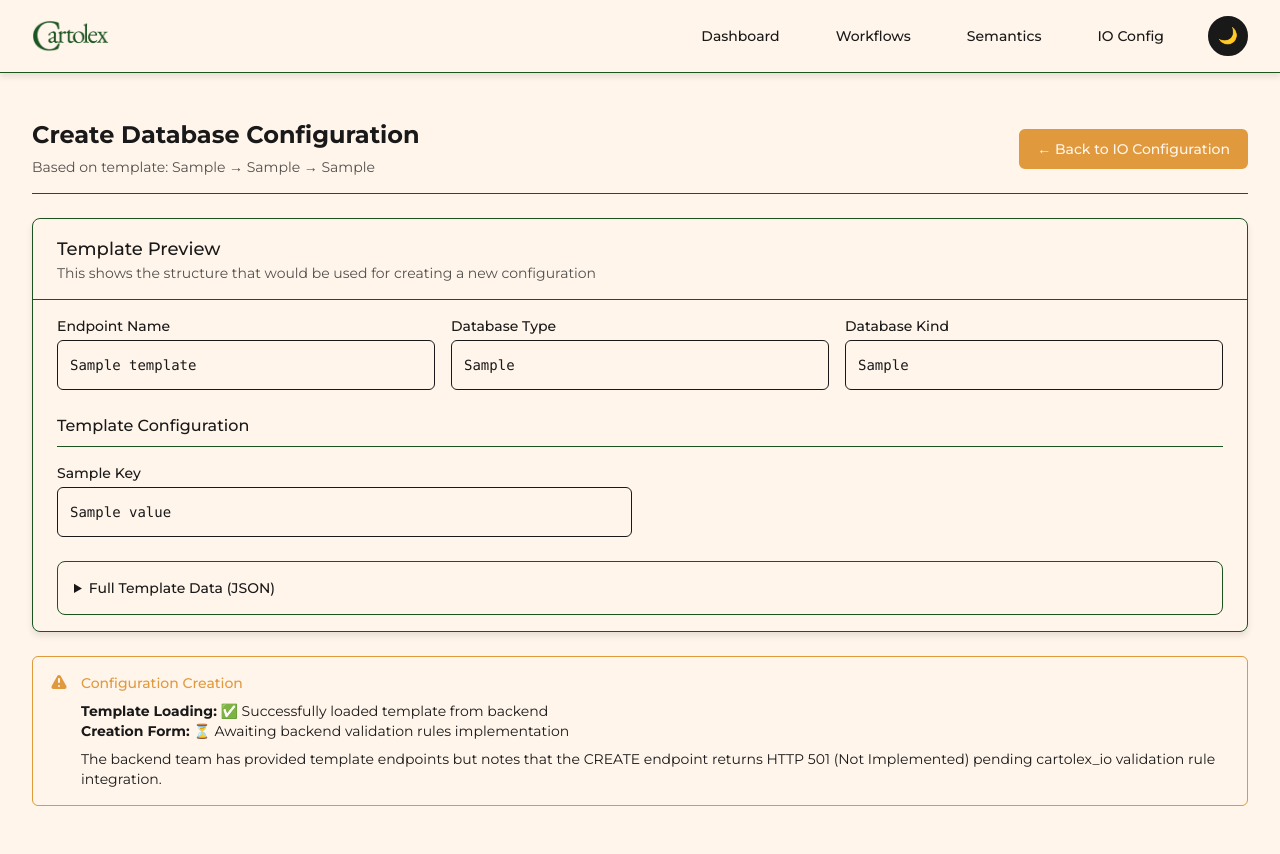
After one commit to anderzzz/cartolex_user_app, a Flask app: template cartolex_user_app/templates/io/create.html in a window 1280 px wide. The commit adds this page. Run offline with Flask 2, Linux system fonts and the light colour scheme; the template is opened without the code that fills it: most values are stand-ins (such as "Sample title", 1, 10 or a date in 2020); some libraries are stand-ins or nearby versions.

Commit message:
Integrate additional IO endpoints and methods, first iteration

```diff
--- /dev/null
+++ b/cartolex_user_app/templates/io/create.html
@@ -0,0 +1,123 @@
+{% extends "base.html" %}
+
+{% block content %}
+<div class="px-4 py-6 sm:px-0">
+    <!-- Header -->
+    <div class="border-b esevioz-border-dominant pb-4 mb-6">
+        <div class="flex items-center justify-between">
+            <div>
+                <h2 class="text-2xl font-bold leading-7 esevioz-text">Create Database Configuration</h2>
+                <p class="mt-2 text-sm esevioz-text opacity-75">
+                    Based on template: {{ template_endpoint }} → {{ template_db_type }} → {{ template_db_kind }}
+                </p>
+            </div>
+            <a href="{{ url_for('io_config.index') }}"
+               class="esevioz-btn-secondary px-4 py-2 text-sm font-medium rounded-md">
+                ← Back to IO Configuration
+            </a>
+        </div>
+    </div>
+
+    <!-- Template Information -->
+    {% if template_data %}
+    <div class="esevioz-card esevioz-shadow rounded-lg mb-6">
+        <div class="px-6 py-4 border-b esevioz-border-dominant">
+            <h3 class="text-lg font-medium esevioz-text">Template Preview</h3>
+            <p class="text-sm esevioz-text opacity-75">This shows the structure that would be used for creating a new configuration</p>
+        </div>
+
+        <div class="px-6 py-4">
+            <!-- Template Metadata -->
+            <div class="grid grid-cols-1 md:grid-cols-3 gap-4 mb-6">
+                <div>
+                    <label class="block text-sm font-medium esevioz-text mb-1">Endpoint Name</label>
+                    <div class="p-3 esevioz-bg border esevioz-border rounded-md">
+                        <code class="text-sm esevioz-text">{{ template_data.endpoint_name or 'Not specified' }}</code>
+                    </div>
+                </div>
+                <div>
+                    <label class="block text-sm font-medium esevioz-text mb-1">Database Type</label>
+                    <div class="p-3 esevioz-bg border esevioz-border rounded-md">
+                        <code class="text-sm esevioz-text">{{ template_data.db_type or template_db_type }}</code>
+                    </div>
+                </div>
+                <div>
+                    <label class="block text-sm font-medium esevioz-text mb-1">Database Kind</label>
+                    <div class="p-3 esevioz-bg border esevioz-border rounded-md">
+                        <code class="text-sm esevioz-text">{{ template_data.db_kind or template_db_kind }}</code>
+                    </div>
+                </div>
+            </div>
+
+            <!-- Template Configuration -->
+            {% if template_data.template %}
+            <div>
+                <h4 class="text-md font-medium esevioz-text border-b esevioz-border-dominant pb-2 mb-4">Template Configuration</h4>
+                <div class="grid grid-cols-1 md:grid-cols-2 gap-4">
+                    {% for key, value in template_data.template.items() %}
+                    <div>
+                        <label class="block text-sm font-medium esevioz-text mb-1">{{ key.replace('_', ' ').title() }}</label>
+                        <div class="p-3 esevioz-bg border esevioz-border rounded-md">
+                            {% if value is mapping %}
+                                <pre class="text-xs esevioz-text overflow-auto"><code>{{ value | tojson(indent=2) }}</code></pre>
+                            {% else %}
+                                <code class="text-sm esevioz-text">{{ value }}</code>
+                            {% endif %}
+                        </div>
+                    </div>
+                    {% endfor %}
+                </div>
+            </div>
+            {% endif %}
+
+            <!-- Full Template JSON -->
+            <div class="mt-6">
+                <details class="esevioz-card p-4 rounded-lg">
+                    <summary class="text-sm font-medium esevioz-text cursor-pointer">Full Template Data (JSON)</summary>
+                    <div class="mt-3 p-3 bg-gray-50 border rounded-md">
+                        <pre class="text-xs text-gray-600 overflow-auto"><code>{{ template_data | tojson(indent=2) }}</code></pre>
+                    </div>
+                </details>
+            </div>
+        </div>
+    </div>
+
+    <!-- Creation Status Notice -->
+    <div class="esevioz-bg border esevioz-border-highlight rounded-md p-4">
+        <div class="flex">
+            <div class="flex-shrink-0">
+                <svg class="h-5 w-5 esevioz-highlight" fill="currentColor" viewBox="0 0 20 20">
+                    <path fill-rule="evenodd" d="M8.257 3.099c.765-1.36 2.722-1.36 3.486 0l5.58 9.92c.75 1.334-.213 2.98-1.742 2.98H4.42c-1.53 0-2.493-1.646-1.743-2.98l5.58-9.92zM11 13a1 1 0 11-2 0 1 1 0 012 0zm-1-8a1 1 0 00-1 1v3a1 1 0 002 0V6a1 1 0 00-1-1z" clip-rule="evenodd"></path>
+                </svg>
+            </div>
+            <div class="ml-3">
+                <h3 class="text-sm font-medium esevioz-highlight">Configuration Creation</h3>
+                <div class="mt-2 text-sm esevioz-text">
+                    <p><strong>Template Loading:</strong> ✅ Successfully loaded template from backend</p>
+                    <p><strong>Creation Form:</strong> ⏳ Awaiting backend validation rules implementation</p>
+                    <p class="mt-2">The backend team has provided template endpoints but notes that the CREATE endpoint returns HTTP 501 (Not Implemented) pending cartolex_io validation rule integration.</p>
+                </div>
+            </div>
+        </div>
+    </div>
+
+    {% else %}
+    <!-- No Template Data -->
+    <div class="text-center py-12">
+        <svg class="mx-auto h-12 w-12 esevioz-text opacity-50" fill="none" stroke="currentColor" viewBox="0 0 48 48">
+            <path stroke-linecap="round" stroke-linejoin="round" stroke-width="2" d="M9 12h6m-6 4h6m2 5h6m-6 4h6m2-10h6m-6 4h6"/>
+        </svg>
+        <h3 class="mt-2 text-sm font-medium esevioz-text">No Template Available</h3>
+        <p class="mt-1 text-sm esevioz-text opacity-75">
+            Could not load template data for the requested configuration.
+        </p>
+        <div class="mt-6">
+            <a href="{{ url_for('io_config.index') }}"
+               class="esevioz-btn-primary px-4 py-2 text-sm font-medium rounded-md">
+                Return to IO Configuration
+            </a>
+        </div>
+    </div>
+    {% endif %}
+</div>
+{% endblock %}
```
Also changed, not shown: cartolex_user_app/routes/io_config.py (+97 -6 lines), cartolex_user_app/services/api_client.py (+15 -3 lines), cartolex_user_app/templates/partials/io_config_details.html (+7 -2 lines).
